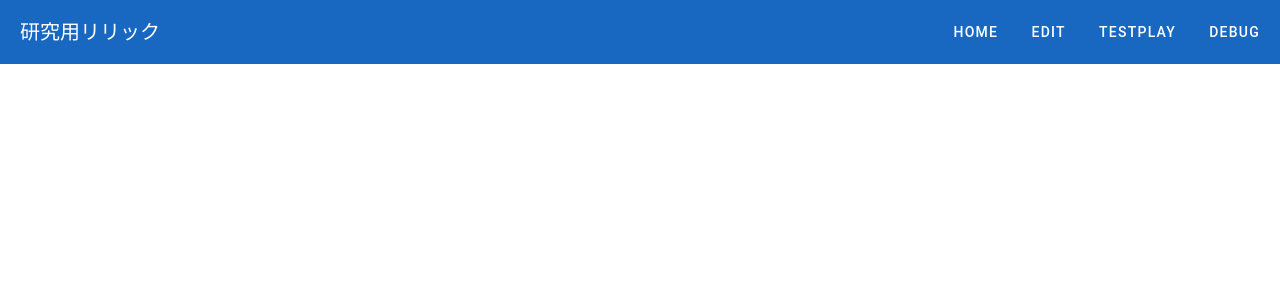
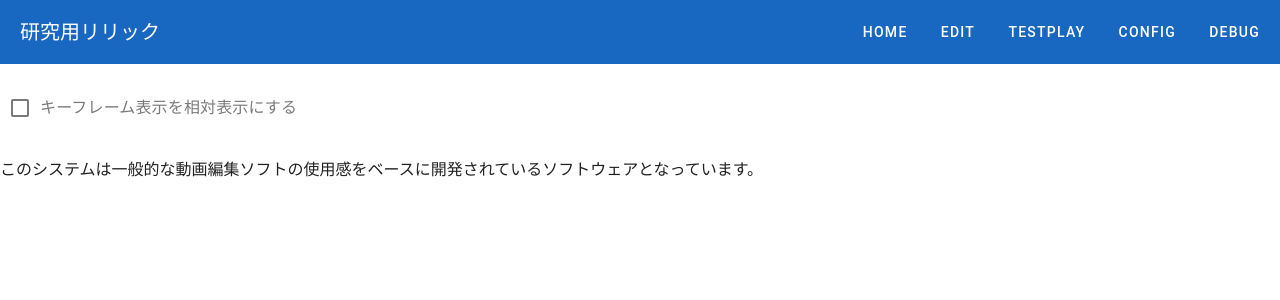
Before and after one commit to mino-8136/Co-Lyrics-WEB, a Vue app: page /config in a window 1280 px wide. Shown: the top 300 px of the page. Built offline with nearby package versions, Linux system fonts and the light colour scheme; what @imengyu/vue3-context-menu would draw is missing.

Commit message:
全体設定を変更する画面を追加

```diff
--- a/src/App.vue
+++ b/src/App.vue
@@ -11,6 +11,7 @@ import { RouterView } from 'vue-router'
       <v-btn @click="() => $router.push('/')">Home</v-btn>
       <v-btn @click="() => $router.push('/edit')">Edit</v-btn>
       <v-btn @click="() => $router.push('/testplay')">TestPlay</v-btn>
+      <v-btn @click="() => $router.push('/config')">Config</v-btn>
       <v-btn @click="() => $router.push('/debug')">Debug</v-btn>
     </v-toolbar>
     <v-main>
--- a/src/router/index.ts
+++ b/src/router/index.ts
@@ -26,6 +26,11 @@ const router = createRouter({
       path: '/testplay',
       name: 'testplay',
       component: () => import('@/views/TestPlayView.vue')
+    },
+    {
+      path: '/config',
+      name: 'config',
+      component: () => import('@/views/ConfigView.vue')
     }
   ]
 })
--- /dev/null
+++ b/src/views/ConfigView.vue
@@ -0,0 +1,6 @@
+<template>
+  <v-checkbox label="キーフレーム表示を相対表示にする" v-model="value" value="value"></v-checkbox>
+
+
+<p>このシステムは一般的な動画編集ソフトの使用感をベースに開発されているソフトウェアとなっています。</p>
+</template>
```
